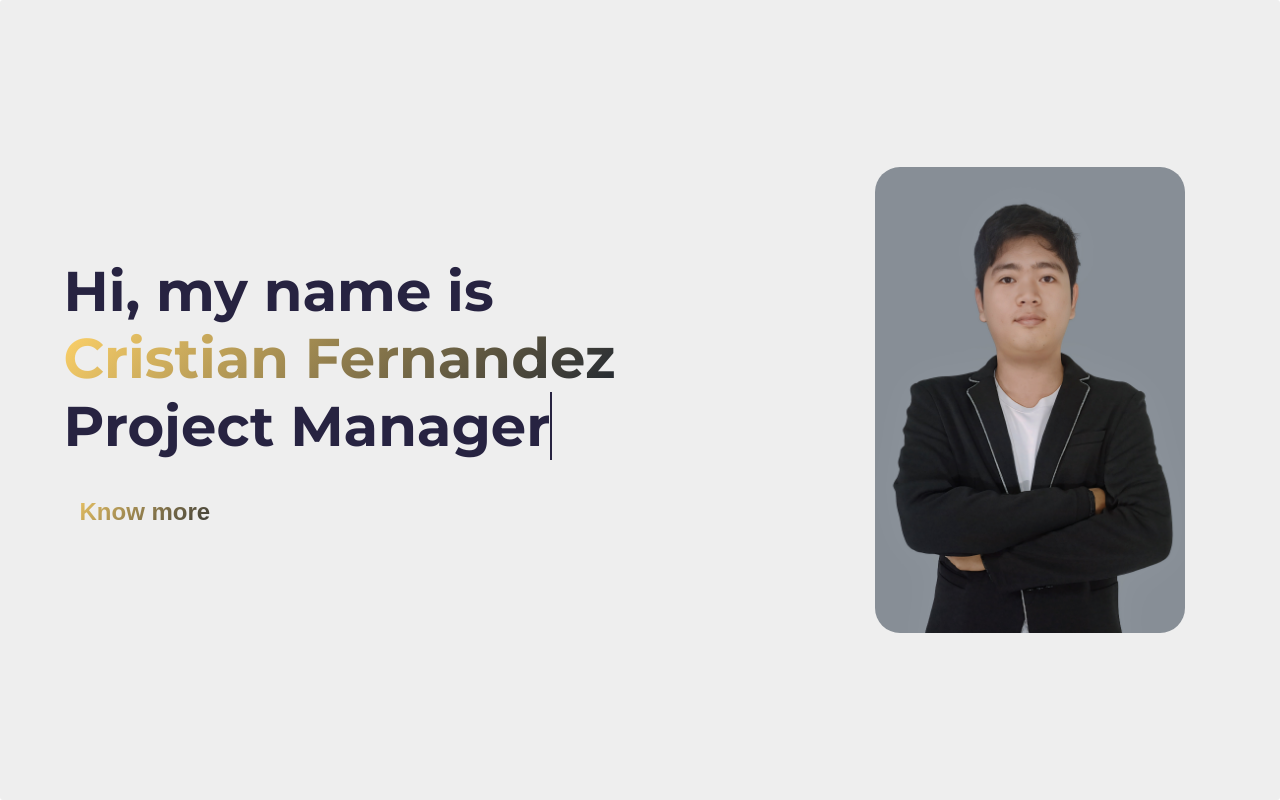
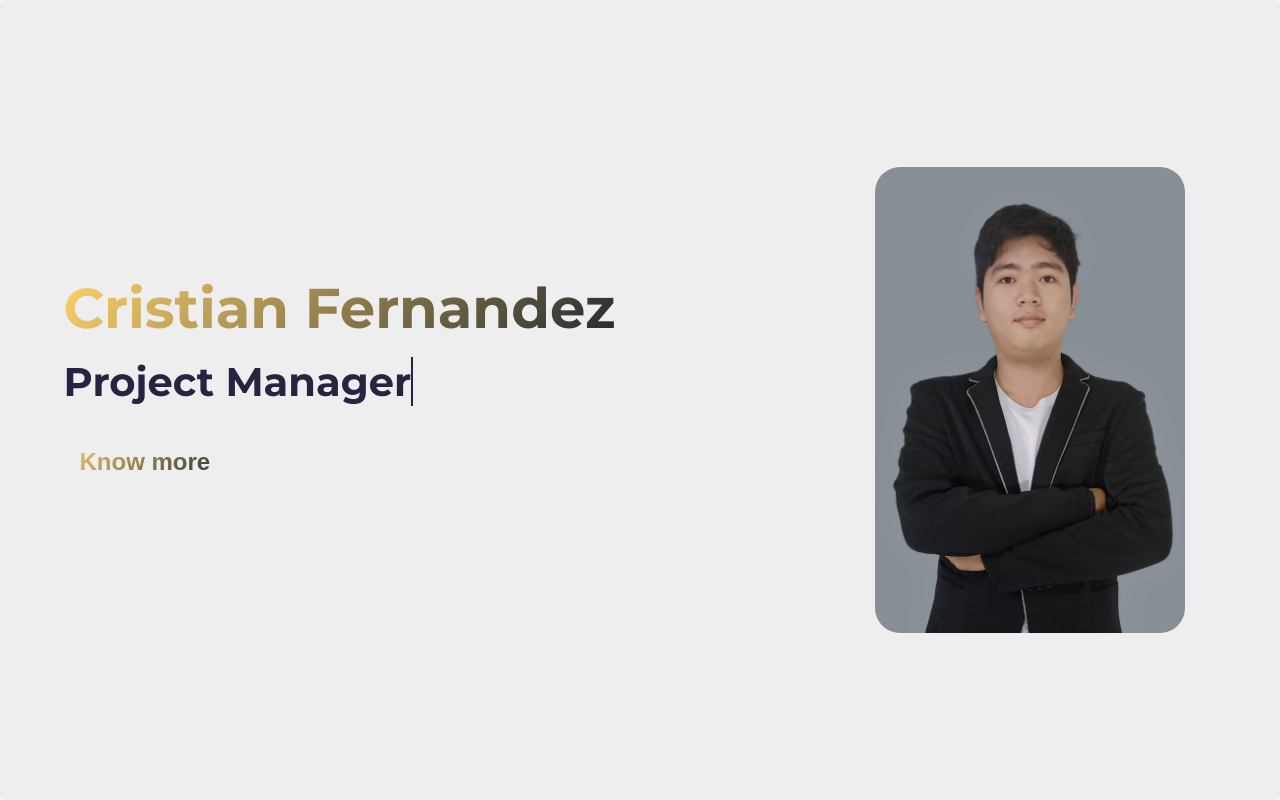
Before and after one commit to crisfrndz/cristian-fernandez, a website built with Parcel: page src/index.html in a window 1280 px wide. Shown: the top 800 px of the page. Built offline with nearby package versions, Linux system fonts and the light colour scheme.

Commit message:
modified the text on hero

```diff
--- a/src/index.html
+++ b/src/index.html
@@ -136,6 +136,8 @@
   .fourpic, .picture-container {
     display: none;
   }
+
+
 }
 
 
@@ -151,14 +153,14 @@
     <!-- **** Hero Section **** -->
     <section id="hero" class="jumbotron">
 
-      <div class="container">
-        <h1 class="hero-title load-hidden">
-          Hi, my name is <span class="text-color-main"><br>Cristian Fernandez</span>
+      <div class="container" style="margin: 0 0 10rem 0;" >
+        <h1 class="hero-title load-hidden"  >
+           <span class="text-color-main"><br>Cristian Fernandez</span>
           <br />
-          <span class="changing-title "></span>
+          <span class="changing-title " style="font-size: 4rem;"></span>
       </h1>
 
-        <p class="hero-cta load-hidden">
+        <p class="hero-cta load-hidden ">
           <a rel="noreferrer" class="cta-btn cta-btn--hero" href="#about"
             >Know more</a
           >
```
